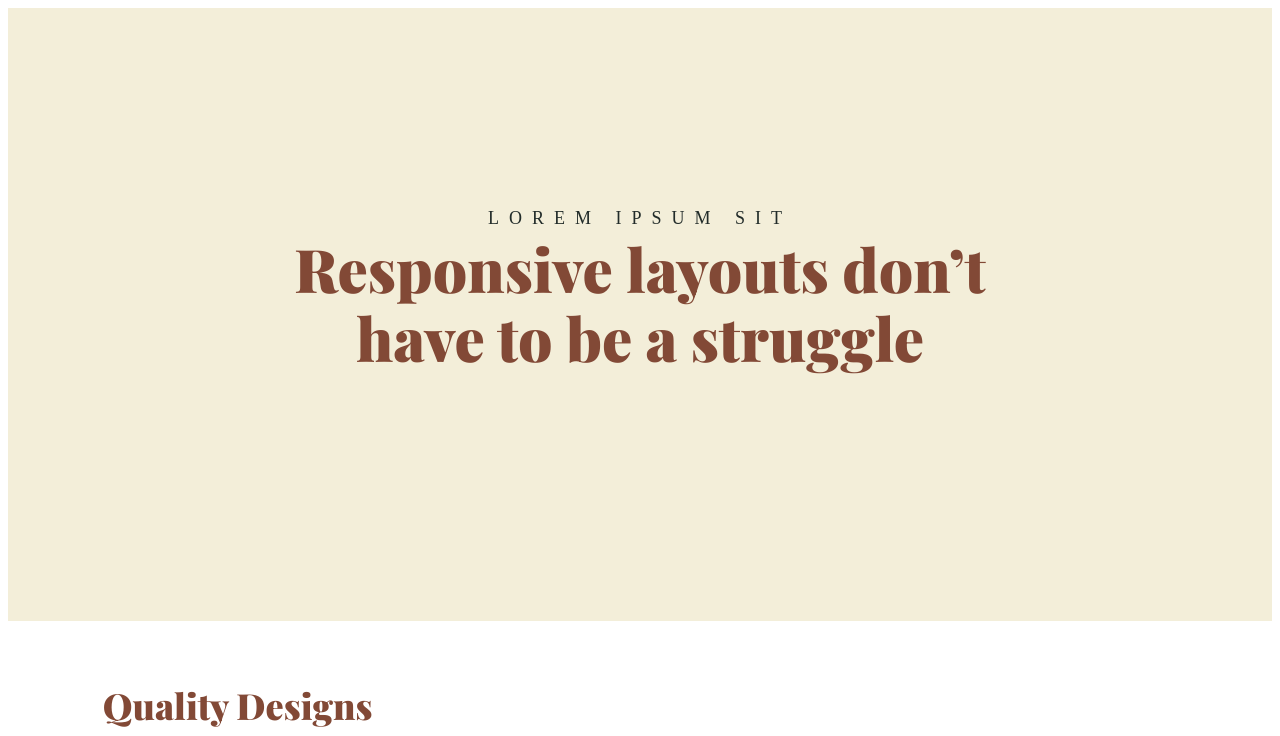
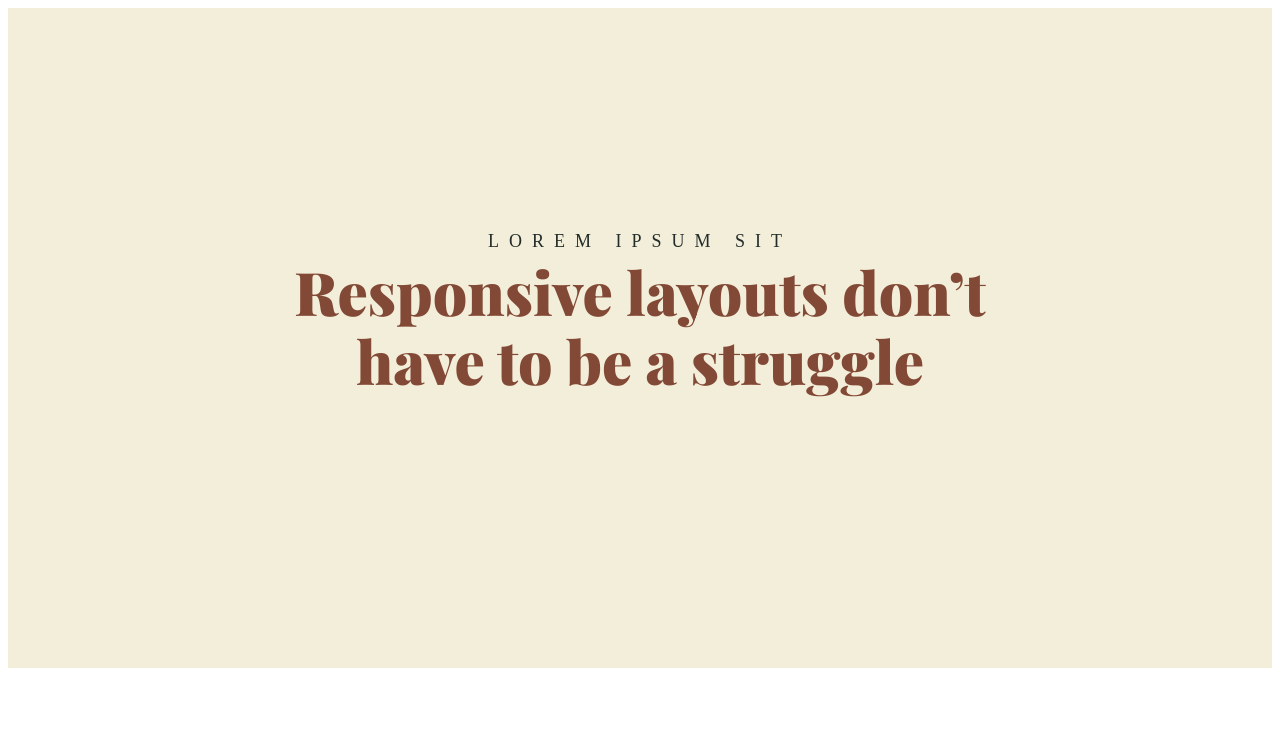
Before and after one commit to TaufiqHdyt/crl-21, a SvelteKit app: page /day-18 in a window 1280 px wide. Shown: the top 736 px of the page. Built offline with nearby package versions, Linux system fonts and the light colour scheme.

Commit message:
day 18 - min height

```diff
--- a/src/routes/day-18/style.css
+++ b/src/routes/day-18/style.css
@@ -50,6 +50,10 @@ section {
 	padding: 200px 0;
 	text-align: center;
 	color: #824936;
+  min-height: 660px;
+
+  display: flex;
+  align-items: center;
 }
 
 .intro__text {
```
